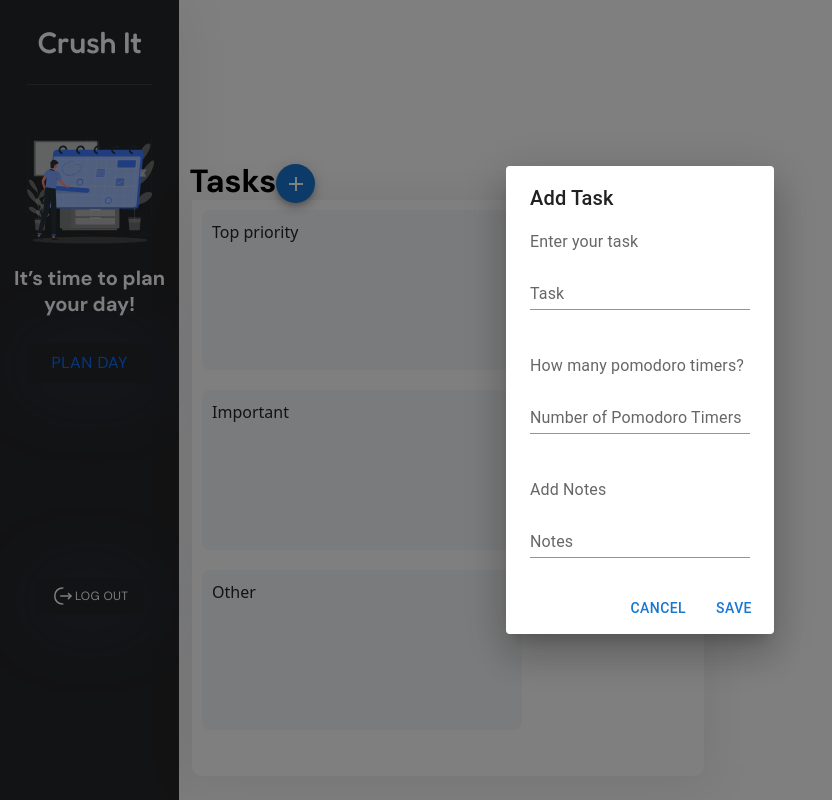
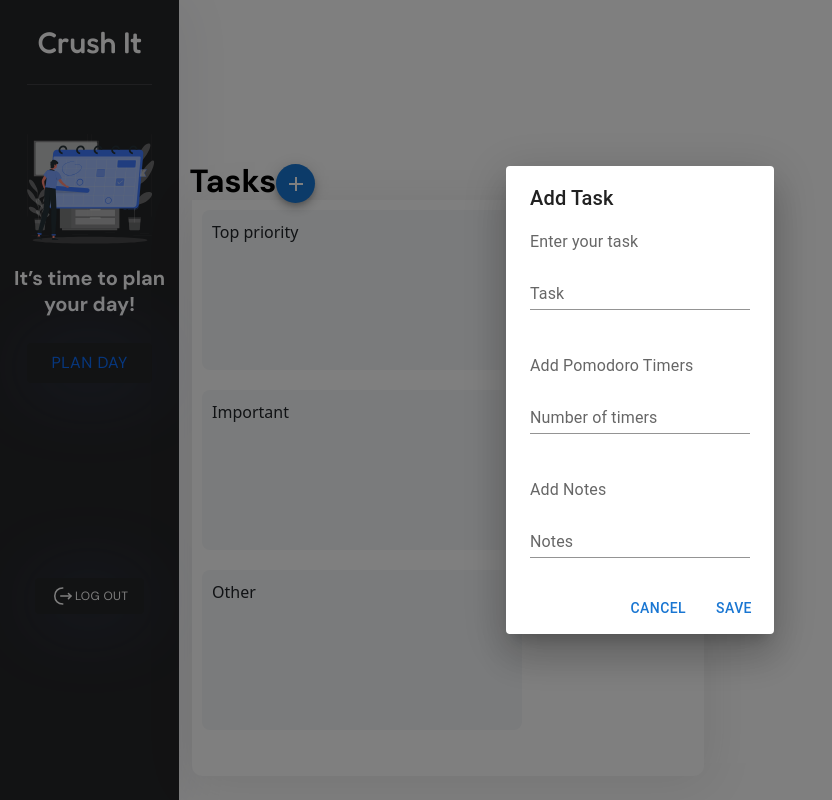
Before and after one commit to neilpatel13/CS490-Project, a React (Vite) app in the folder frontend/: page /tasks in a window 1280 px wide. Both pictures are taken after a click on the button "add". Shown: the whole page, without its empty margins (0-832 px from the left). Built offline with nearby package versions, Linux system fonts and the light colour scheme.

Commit message:
added ability to add tasks
added dialog component for adding tasks, timers, and notes in by clicking the '+' button. Having problems getting the tasks to show up though.

```diff
--- /dev/null
+++ b/frontend/src/components/TaskDialog.jsx
@@ -0,0 +1,102 @@
+import React, { useState } from 'react';
+import {Button, Box,
+    TextField,
+    Dialog,DialogActions,
+    DialogContent,DialogContentText,
+    DialogTitle} from '@mui/material';
+
+    const TaskAddingDialog = ({open, handleClose,onAddTask }) =>{
+        const [taskName, setTaskName] = useState('');
+        const [timer, setTimer] = useState('');
+        const [notes, setNotes] = useState('');
+
+        const handleInputChange = (event, field) => {
+            const value = event.target.value;
+            switch(field){
+                case 'taskName':
+                    setTaskName(value);
+                    break;
+                case 'timer':
+                    setTimer(value);
+                    break;
+                case 'notes':
+                    setNotes(value);
+                    break;
+                default:
+                break;
+            }
+        };
+        const handleSubmit = () => {
+            if(taskName.trim()=== '' || timer.trim() ===''){
+                return;
+            }
+            const newTask ={
+                id: Date.now(),
+                taskName,
+                timer,
+                notes,
+            };
+            onAddTask(newTask);
+
+            setTaskName('');
+            setTimer('');
+            setNotes('');
+
+            handleClose();
+        };
+        return(
+            <Dialog open={open} onClose={handleClose}>
+        <DialogTitle>Add Task</DialogTitle>
+        <DialogContent>
+            <DialogContentText>
+                Enter your task
+            </DialogContentText>
+                <TextField
+                    autoFocus
+                    margin="dense"
+                    id="task"
+                    label="Task"
+                    fullWidth
+                    variant="standard"
+                    value={taskName}
+                    onChange={(event) => handleInputChange(event,'taskName')}
+                    />
+        </DialogContent>
+        <DialogContent>
+            <DialogContentText>
+                Add Pomodoro Timers
+            </DialogContentText>
+                <TextField
+                    autoFocus
+                    margin="dense"
+                    id="timer"
+                    label="Number of timers"
+                    fullWidth
+                    variant="standard"
+                    value={timer}
+                    onChange={(event) => handleInputChange(event,'timer')}
+                    />
+        </DialogContent>
+        <DialogContent>
+            <DialogContentText>
+                Add Notes
+            </DialogContentText>
+                <TextField
+                    autoFocus
+                    margin="dense"
+                    id="notes"
+                    label="Notes"
+                    fullWidth
+                    variant="standard"
+                    value={notes}
+                    onChange={(event) => handleInputChange(event,'notes')}
+                    />
+        </DialogContent>
+        <DialogActions>
+            <Button onClick={handleClose}>Cancel</Button>
+            <Button onClick={handleSubmit}>Save</Button>
+        </DialogActions>
+    </Dialog>
+        );
+    }
+export default TaskAddingDialog
--- a/frontend/src/screens/TasksAppts.jsx
+++ b/frontend/src/screens/TasksAppts.jsx
@@ -1,81 +1,39 @@
 import logo from '../assets/mainLogo.svg';
 import lo from '../assets/logout.svg';
-import usr from '../assets/profile.svg';
-import lock from '../assets/lock.svg';
-import cl from '../assets/clock.svg';
+///import usr from '../assets/profile.svg';
+///import lock from '../assets/lock.svg';
+///import cl from '../assets/clock.svg';
 import { Link } from 'react-router-dom';
 import {Button, Box,
-     Fab,TextField,
-     Dialog,DialogActions,
-     DialogContent,DialogContentText,
-     DialogTitle} from '@mui/material';
+     Fab} from '@mui/material';
 import AddIcon from '@mui/icons-material/Add';
 import { logout } from '../slices/authSlice';
 import { useLogoutMutation } from '../slices/userApiSlice';
 import * as React from 'react';
 import {useState} from 'react';
-
+import TaskAddingDialog from '../components/TaskDialog';
 const TasksAppts = () => {
-
-//task adding with dialog modal
-    const[open, setOpen ] = useState(false);
-    const [taskName, setTaskName] = useState('');
-    const [timer, setTimer ] = useState('');
-    const [notes, setNotes] = useState('');
-    const [expandedTask, setExpandedTask] = useState('');
+    const [tasks, setTasks] = useState([]);
+    const[dialogOpen, setDialogOpen ] = useState(false);
+    const[expandedTask, setExpandedTask] = useState(null);
 
     const handleClickOpen = () => {
-        setOpen(true);
+        setDialogOpen(true);
     };
     const handleClose = () =>{
-        setOpen(false);
+        setDialogOpen(false);
     };
 
-//saving the user input
-
-const handleInputChange = (event, field) =>{
-    const value = event.target.vaalue;
-
-    switch(field){
-        case 'taskName':
-            setTaskName(value);
-            break;
-        case 'timer':
-            setTimer(value);
-            break;
-        case 'notes':
-            setNotes(value);
-            break;
-        default:
-        break;
+    const onAddTask = (newTask) => {
+        setTasks((prevTasks) => [...prevTasks,newTask]);
     }
-};
 
 //toggle expanded task
 const handleTaskClick = (taskId) => {
     setExpandedTask((prevExpandedTask) =>
-    prevExpandedTask === taskId ? null : taskId
-    );
+    (prevExpandedTask === taskId ? null : taskId
+    ));
 };
-
-const handleSubmit = () => {
-    if(taskName.trim()==='' || timer.trim() ===''){
-        return;
-    }
-    const newTask ={
-        id: Date.now(),
-        taskName,
-        timer,
-        notes,
-    };
-    onAddTask(newTask);
-
-    setTaskName('');
-    setTimer('');
-    setNotes('');
-
-    handleClose();
-}
 
 //logout api call
     const [logoutApiCall] = useLogoutMutation();
@@ -114,52 +72,7 @@ const handleSubmit = () => {
       <Fab onClick={handleClickOpen} size="small" color="primary" aria-label="add" sx={{width:'39px', height:'39px',  flexShrink:0}}>
         <AddIcon />
     </Fab>
-    <Dialog open={open} onClose={handleClose}>
-        <DialogTitle>Add Task</DialogTitle>
-        <DialogContent>
-            <DialogContentText>
-                Enter your task
-            </DialogContentText>
-                <TextField
-                    autoFocus
-                    margin="dense"
-                    id="task"
-                    label="Task"
-                    fullWidth
-                    variant="standard"
-                    />
-        </DialogContent>
-        <DialogContent>
-            <DialogContentText>
-                How many pomodoro timers?
-            </DialogContentText>
-                <TextField
-                    autoFocus
-                    margin="dense"
-                    id="timer"
-                    label="Number of Pomodoro Timers"
-                    fullWidth
-                    variant="standard"
-                    />
-        </DialogContent>
-        <DialogContent>
-            <DialogContentText>
-                Add Notes
-            </DialogContentText>
-                <TextField
-                    autoFocus
-                    margin="dense"
-                    id="notes"
-                    label="Notes"
-                    fullWidth
-                    variant="standard"
-                    />
-        </DialogContent>
-        <DialogActions>
-            <Button onClick={handleClose}>Cancel</Button>
-            <Button Click={handleClose}>Save</Button>
-        </DialogActions>
-    </Dialog>
+    <TaskAddingDialog open={dialogOpen} handleClose={handleClose} onAddTask={onAddTask}/>
       </div>
       <div id='taskBox' className='taskRectangle'>
         <Box
@@ -175,6 +88,19 @@ const handleSubmit = () => {
             </div>
             <div id='innerBoxOne' className='taskInnerRectangle'>
                 Important
+                <ul>
+                {tasks.map((task) => (
+                        <li key={task.id} onClick={() => handleTaskClick(task.id)}>
+                            {task.taskName}
+                            {expandedTask === task.id &&(
+                                <div>
+                                    <p>Number of Pomodoro Timers: {task.timer}</p>
+                                    <p>Notes: {task.notes}</p>
+                                </div>
+                            )}
+                        </li>
+                    ))}
+                </ul>
             </div>
             <div id='innerBoxTwo' className='taskInnerRectangle'>
                 Other
```
